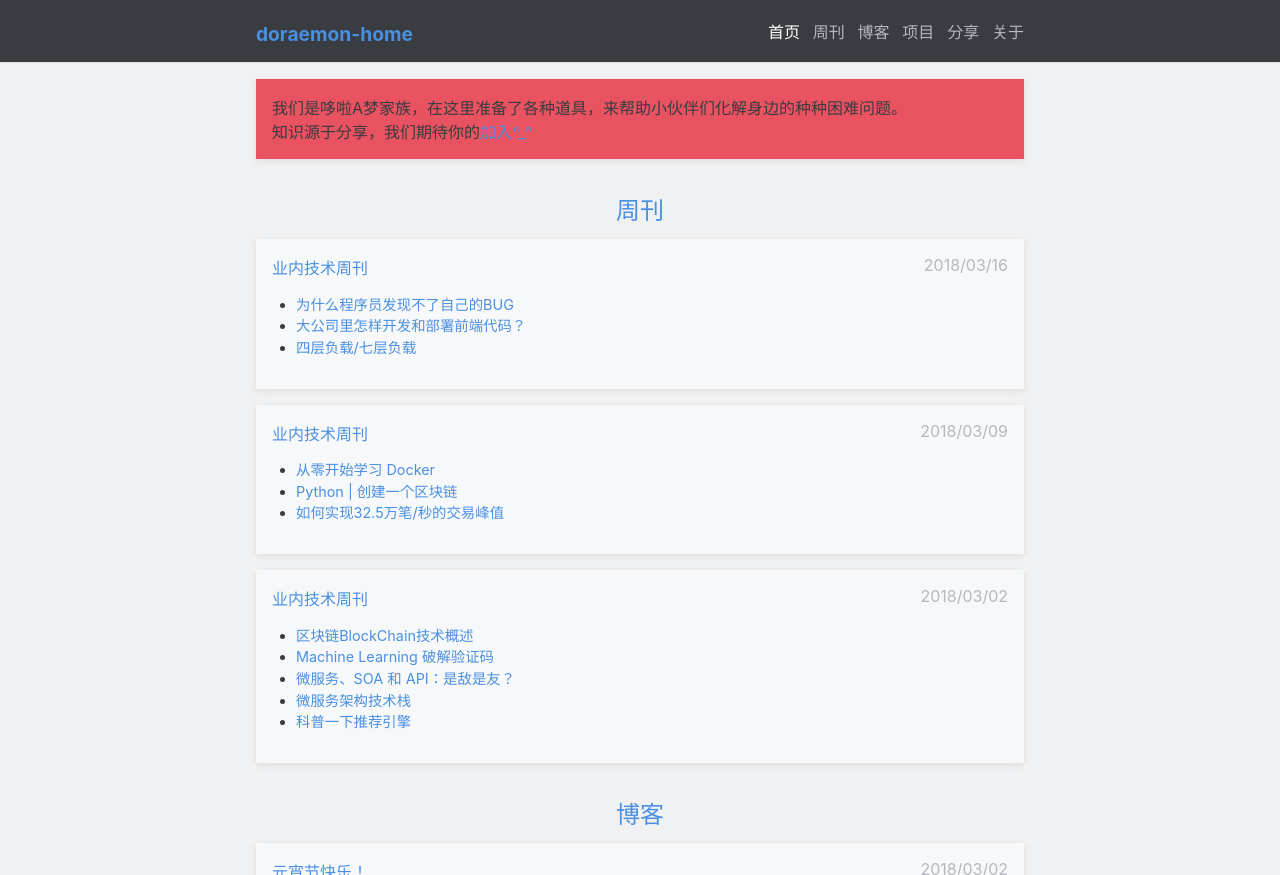
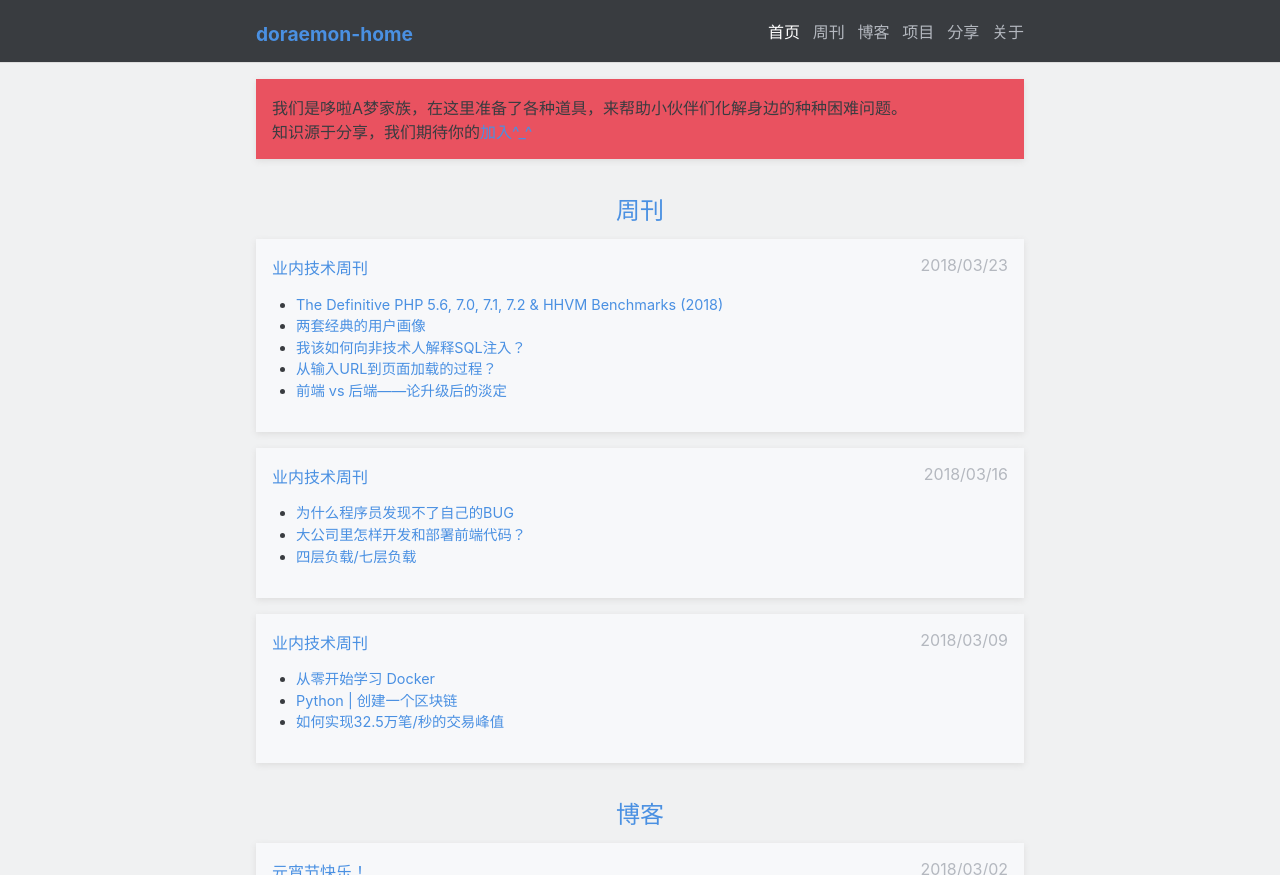
Before and after one commit to doraemon-home/doraemon-home.github.io, a Jekyll site: the page built from index.html, in a window 1280 px wide and 900 px high, cut to the strip 0-875 px from the top of the window. Built offline with Jekyll 4.4.1, drawn with Linux system fonts in a browser that asks for light colours.

Commit message:
2018-3-4th

```diff
--- /dev/null
+++ b/_weekly/2018-03-23-weekly.md
@@ -0,0 +1,28 @@
+---
+articles:
+  - title:    "The Definitive PHP 5.6, 7.0, 7.1, 7.2 & HHVM Benchmarks (2018)"
+    link:     "https://kinsta.com/blog/php-7-hhvm-benchmarks/"
+    comment:  "PHP越来越diao了."
+    referrer: "leunggeorge"
+    tags:    ["PHP"]
+  - title:    "两套经典的用户画像"
+    link:     "https://mp.weixin.qq.com/s?__biz=MzA5ODM4NzMwNw==&mid=2649905684&idx=1&sn=743da02bca57193b17c2016c1a3598f3&chksm=8894ae10bfe327067151b006d494c6df681c508f5cfd63387c74d6b88839666f39c299b3a7aa&mpshare=1&scene=1&srcid=0319CrF2Jn2RuuljfW49evbp&key=07615dff4c6873f6a966c0197dd4dfd1fc365b667fc4790f5351c08a7454254f45622d97ab02c1a8aac38d6a6c23998640f11d4a0653f4a673cd9aecdb3dbba861719fa9114a9388768c849da0134804&ascene=0&uin=MjA1OTQ1MjU%3D&devicetype=iMac+MacBookPro12%2C1+OSX+OSX+10.11.5+build(15F34)&version=12020810&nettype=WIFI&lang=en&fontScale=100&pass_ticket=waYpzdgRmhlCNCrUlW98VB6GAe0K%2BvjDRxt7ipAx%2FtA%3D"
+    comment:  "做产品就要做“用户画像”，用户画像是真实用户的虚拟代表。"
+    referrer: "leunggeorge"
+    tags:    ["用户画像"]
+  - title:    "我该如何向非技术人解释SQL注入？"
+    link:     "https://mp.weixin.qq.com/s?__biz=MzAxMzQ3NzQ3Nw==&mid=2654251275&idx=3&sn=42c9af65324d7f2f3ebccb6a9e6cb393&chksm=8061fa01b7167317b51bb9c8fc08347880e962b2ec65f04236e293074d2ebea7319b9164da84&mpshare=1&scene=1&srcid=0305sn1uJFjGOhGSZ8L2QfXk&key=c8e58d36e7f96edf71b62be9ea23d6343ff467a5e53635dbe3af5aa5d7d5b72c02e680698ea66830cf4ed90831646d02ce08a1b51ac68a57f49d2d1e35f8d58c4cff6bdfeb14ca1331e8ec5973f0bc4a&ascene=0&uin=MjA1OTQ1MjU%3D&devicetype=iMac+MacBookPro12%2C1+OSX+OSX+10.11.5+build(15F34)&version=12020810&nettype=WIFI&lang=en&fontScale=100&pass_ticket=l2zl7jB%2BjPeISkP2W%2B43ZY7i0Hu6kIx8KpTIbm9PKHY%3D"
+    comment:  "如何形象的向朋友解释 SQL 注入。"
+    referrer: "leunggeorge"
+    tags:    ["SQL注入"]
+  - title:    "从输入URL到页面加载的过程？"
+    link:     "https://segmentfault.com/a/1190000013662126"
+    comment:  "本文梳理了一些比较重要的前端向知识点"
+    referrer: "leunggeorge"
+    tags:    ["前端"]
+  - title:    "前端 vs 后端——论升级后的淡定"
+    link:     "https://github.com/doraemon-home/doraemon-home.github.io/issues/28"
+    comment:  "论升级后的淡定"
+    referrer: "leunggeorge"
+    tags:    ["闲情逸致"]
+---
--- a/index.html
+++ b/index.html
@@ -6,7 +6,7 @@ type: index
 <div class="article warning">
 我们是哆啦A梦家族，在这里准备了各种道具，来帮助小伙伴们化解身边的种种困难问题。
 <br>
-知识源于分享，我们期待你的<a href="https://github.com/doraemon-home/doraemon-home.github.io#周刊创意收集">加入^_^</a>
+知识源于分享，我们期待你的<a href="https://github.com/doraemon-home/doraemon-home.github.io#我想给周刊投稿">加入^_^</a>
 </div>
 <div class="page-title">
   <a href="/weekly/">周刊</a>
```
Also changed, not shown: _newsletter/2018-03-23-weekly.md (added, +3 -0 lines), template/weekly.md (+1 -1 lines).
